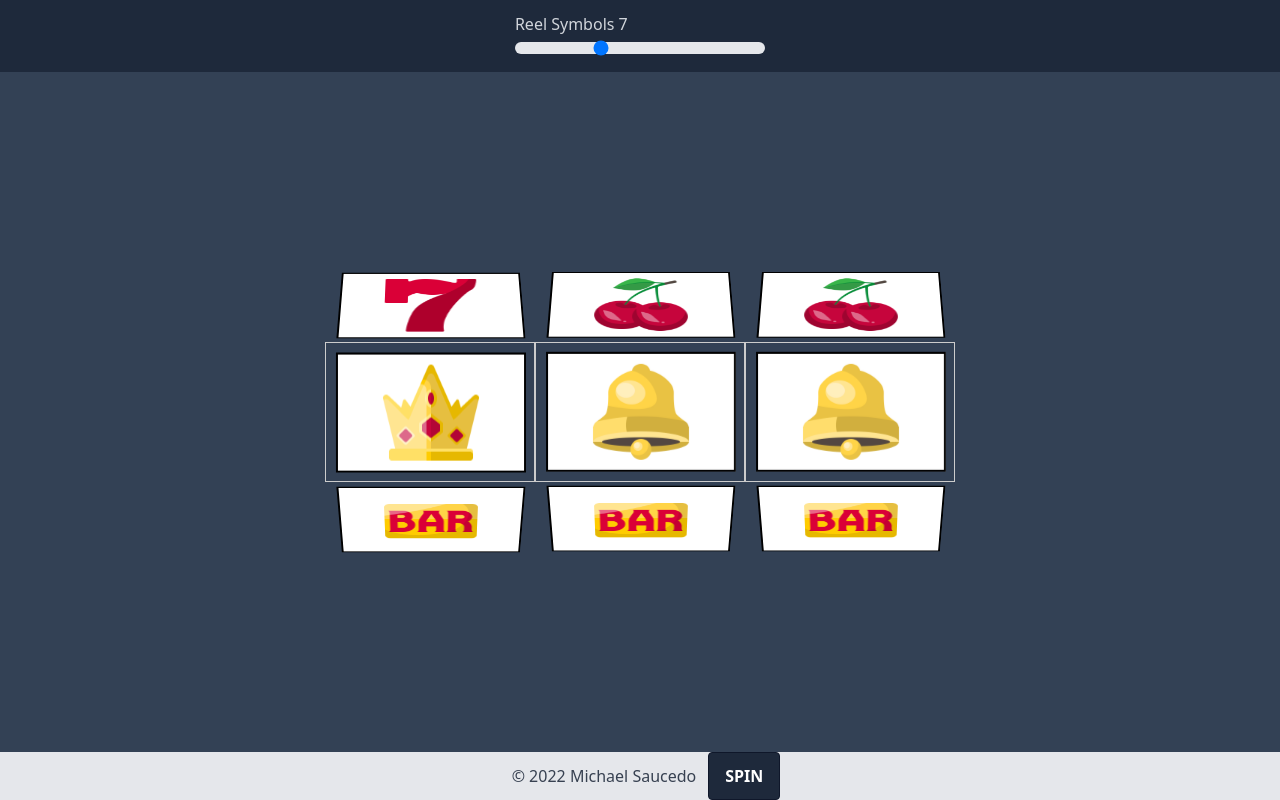
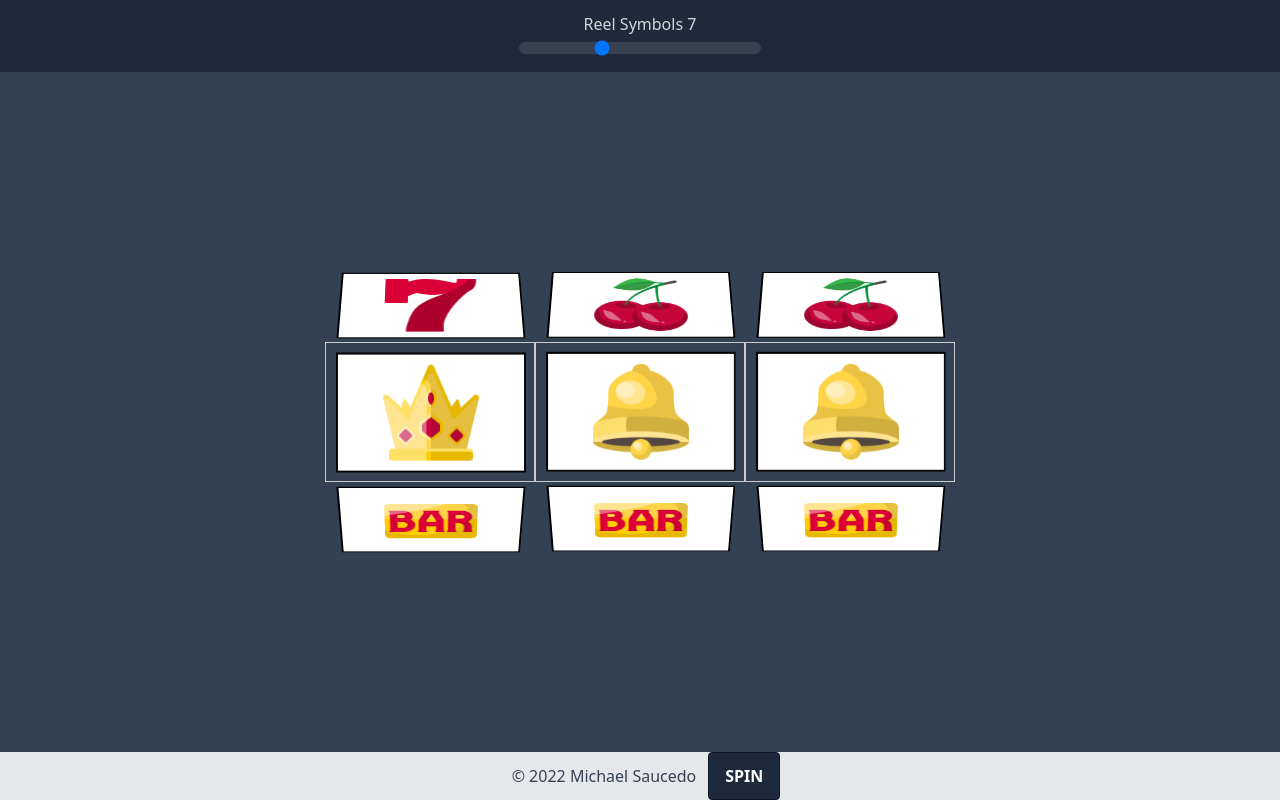
Before and after one commit to Sauce101/slot-sauce, a React (Create React App) app: page / in a window 1280 px wide. Built offline with nearby package versions, Linux system fonts and the light colour scheme.

Commit message:
Slider adjust text center and background

```diff
--- a/src/components/HomeNavbar.jsx
+++ b/src/components/HomeNavbar.jsx
@@ -2,8 +2,8 @@
 function HomeNavbar({ cellCount, setCellCount }) {
   return (
     <nav className="sticky top-0 py-3 bg-slate-800 flex justify-center z-10">
-      <label htmlFor="steps-range" className="text-base font-medium text-gray-300">
-        Reel Symbols {cellCount} &nbsp;
+      <label htmlFor="steps-range" className="text-base font-medium text-center text-gray-300">
+        Reel Symbols {cellCount}
         <input
           id="steps-range"
           type="range"
@@ -12,7 +12,7 @@ function HomeNavbar({ cellCount, setCellCount }) {
           value={cellCount}
           step="1"
           onChange={(e) => setCellCount(e.target.value)}
-          className="w-full h-3 bg-gray-200 rounded-lg appearance-none cursor-pointer dark:bg-gray-700"
+          className="w-full h-3 rounded-lg appearance-none cursor-pointer bg-gray-700"
         />
       </label>
     </nav>
```
